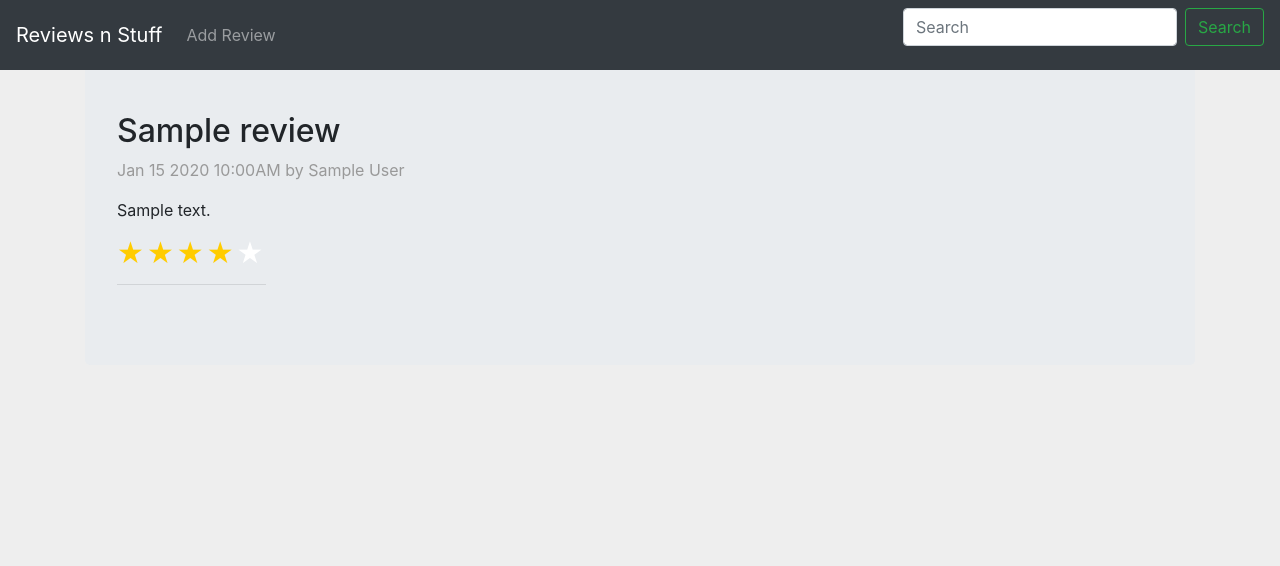
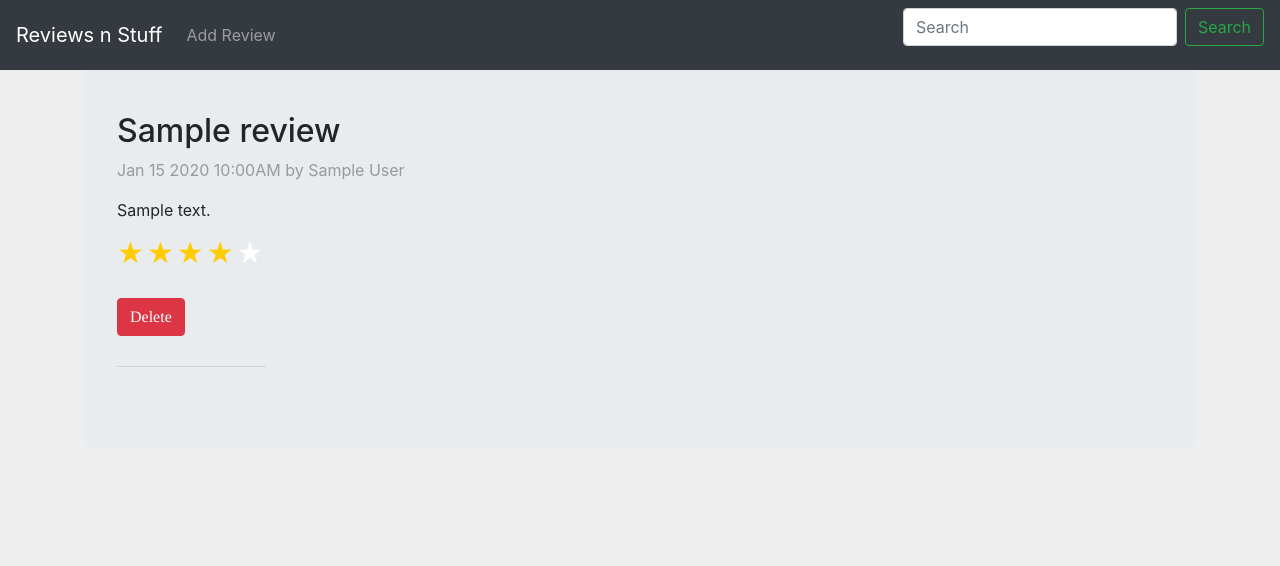
Before and after one commit to hayleymathews/web_app_intro, a Flask app: page / in a window 1280 px wide. Shown: the top 566 px of the page. Run offline with Flask 2, Linux system fonts and the light colour scheme; a database or web service that is not in the repository returns one stand-in record (values such as "Sample title"); some libraries are stand-ins or nearby versions.

Commit message:
wip on delete

```diff
--- a/app.py
+++ b/app.py
@@ -51,6 +51,12 @@ def search():
                            avg_rating=rating,
                            reviews=reviews)
 
+@app.route('/review/delete', methods=['POST'])
+def delete_review():
+    print("yo momma")
+    post_data = request.form.to_dict()
+    print(post_data)
+    return {"what up bros":"what up my shnoodle"}
 
 if __name__ == '__main__':
     app.run(debug=True)
--- a/templates/index.html
+++ b/templates/index.html
@@ -6,6 +6,10 @@
       <p class="blog-post-meta">{{ review.date }} by {{ review.author }}</p>
       <p>{{ review.review }}</p>
       <div class="Stars" style="--rating: {{review.rating}};" aria-label="Rating of this product is {{review.rating}} out of 5.">
+      	<form method="POST", action="/review/delete" role="form">
+      		<br>
+      		<button type="submit" class="btn btn-danger" name="review_id" value={{review.title}}>Delete</button>
+      	</form>
       <hr>
     </div>
   {% endfor %}
```
